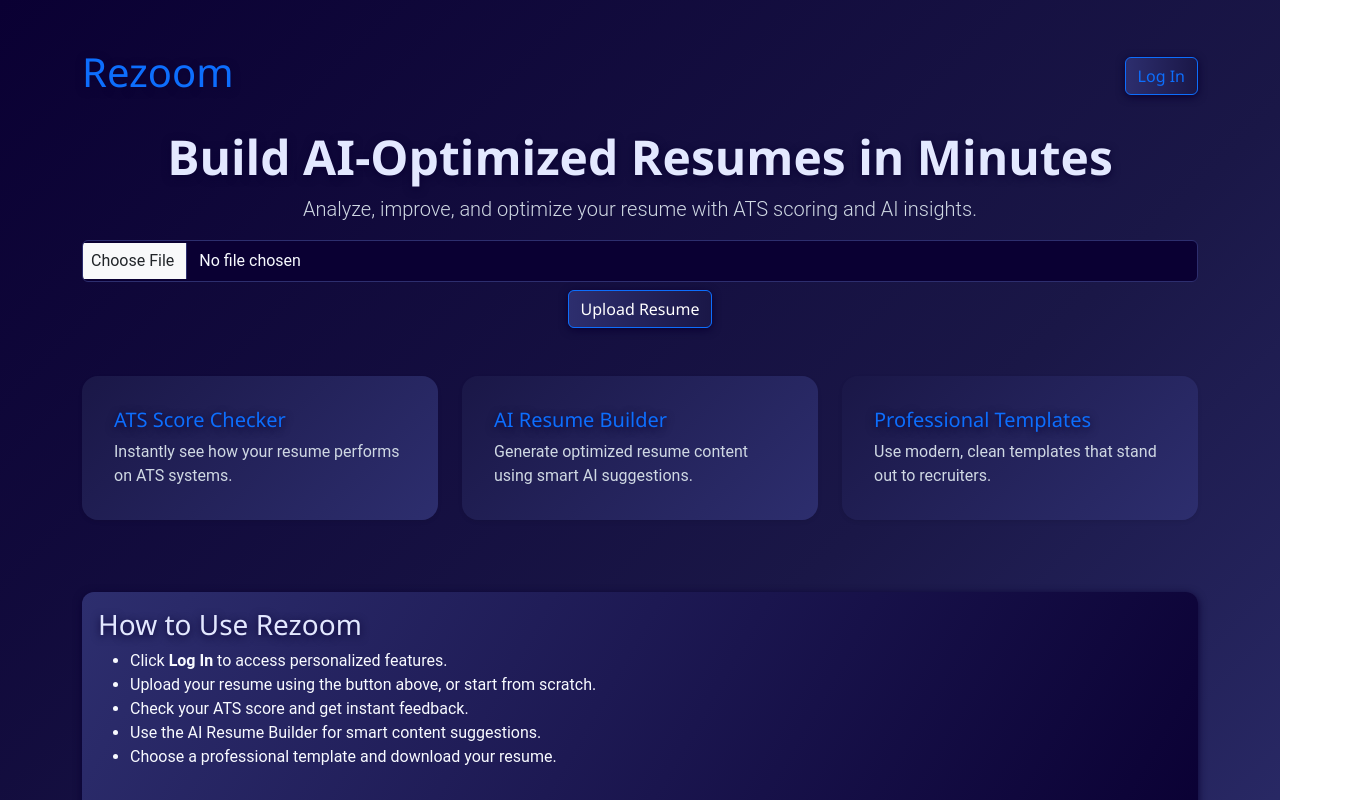
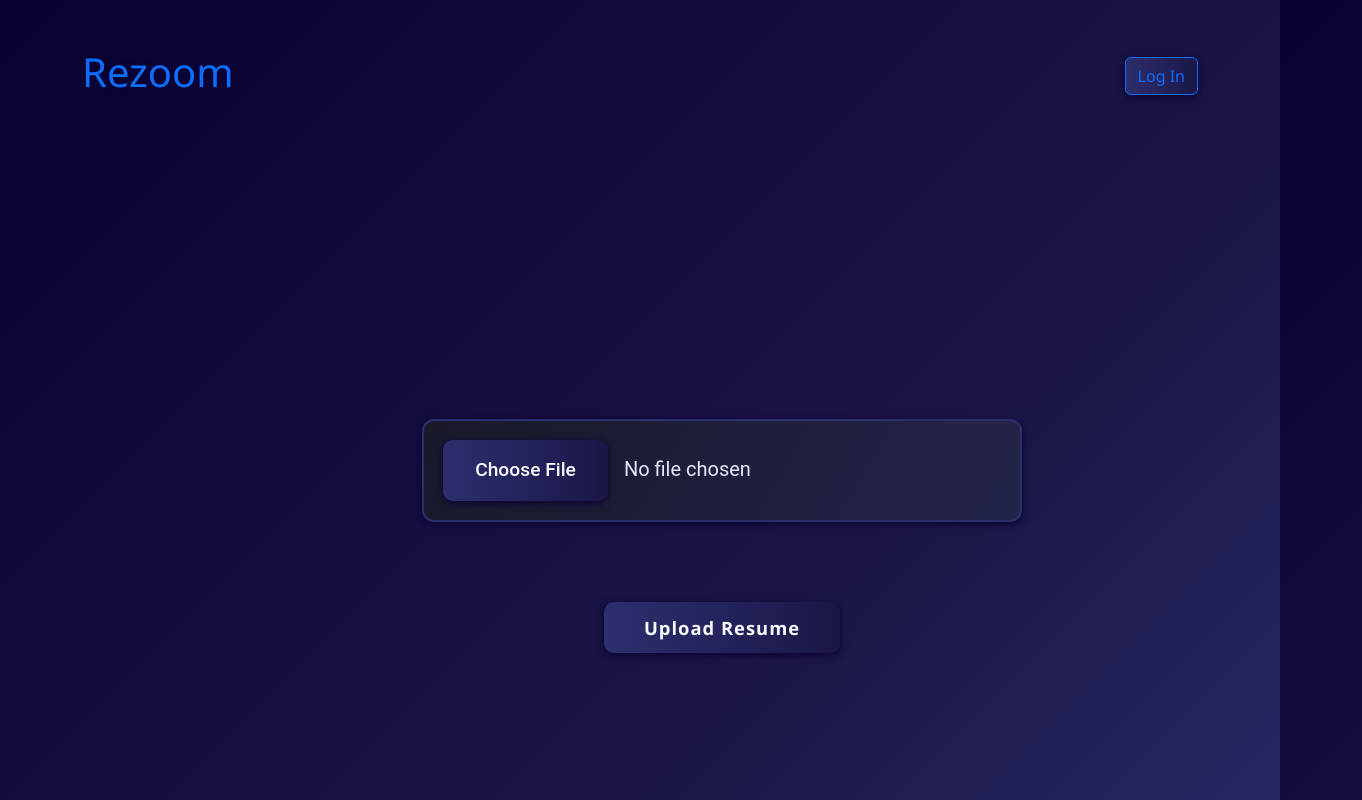
Before and after one commit to jaiii2909/rezoom, a React (Create React App) app: page /upload in a window 1280 px wide. Shown: the top 800 px of the page, 1362 px wide, since content can reach past the window. Built offline with nearby package versions, Linux system fonts and the light colour scheme.

Commit message:
Updated to v1.3

```diff
--- a/src/App.js
+++ b/src/App.js
@@ -1,12 +1,15 @@
 import React, { useState } from 'react';
+import { BrowserRouter as Router, Routes, Route, Link } from 'react-router-dom';
 import Modal from './Modal';
 import Card from './Card';
 import Upload from './Upload';
+import JobDescription from './JobDescription'; // you’ll create this new file
 
 function App() {
   const [isModalOpen, setModalOpen] = useState(false);
 
   return (
+    <Router>
       <div className="container py-5">
         <header className="d-flex justify-content-between align-items-center mb-4">
           <h1 className="text-primary">Rezoom</h1>
@@ -18,30 +21,57 @@
           </button>
         </header>
 
+        <Routes>
+          {/* Landing Page */}
+          <Route
+            path="/"
+            element={
+              <>
                 <div className="text-center mb-5">
-        <h2 className="display-5 fw-bold">Build AI-Optimized Resumes in Minutes</h2>
-        <p className="lead">Analyze, improve, and optimize your resume with ATS scoring and AI insights.</p>
-        <Upload />
+                  <h2 className="display-5 fw-bold">
+                    Build AI-Optimized Resumes in Minutes
+                  </h2>
+                  <p className="lead">
+                    Analyze, improve, and optimize your resume with ATS scoring and AI insights.
+                  </p>
+                  <div className="d-flex justify-content-center gap-3 mt-4">
+                    <Link to="/upload" className="btn btn-primary btn-lg">
+                      Analyze My Resume
+                    </Link>
+                    <Link to="/job-description" className="btn btn-outline-primary btn-lg">
+                      Compare With Job
+                    </Link>
+                  </div>
                 </div>
 
                 <div className="row">
                   <div className="col-md-4">
-          <Card title="ATS Score Checker" description="Instantly see how your resume performs on ATS systems." />
+                    <Card
+                      title="ATS Score Checker"
+                      description="Instantly see how your resume performs on ATS systems."
+                    />
                   </div>
                   <div className="col-md-4">
-          <Card title="AI Resume Builder" description="Generate optimized resume content using smart AI suggestions." />
+                    <Card
+                      title="AI Resume Builder"
+                      description="Generate optimized resume content using smart AI suggestions."
+                    />
                   </div>
                   <div className="col-md-4">
-          <Card title="Professional Templates" description="Use modern, clean templates that stand out to recruiters." />
+                    <Card
+                      title="Professional Templates"
+                      description="Use modern, clean templates that stand out to recruiters."
+                    />
                   </div>
                 </div>
 
-      {/* Instructions Section */}
                 <section className="instructions card mt-5">
                   <h3>How to Use Rezoom</h3>
                   <ul>
-          <li>Click <strong>Log In</strong> to access personalized features.</li>
-          <li>Upload your resume using the button above, or start from scratch.</li>
+                    <li>
+                      Click <strong>Log In</strong> to access personalized features.
+                    </li>
+                    <li>Choose whether to analyze your resume or compare it with a job description.</li>
                     <li>Check your ATS score and get instant feedback.</li>
                     <li>Use the AI Resume Builder for smart content suggestions.</li>
                     <li>Choose a professional template and download your resume.</li>
@@ -50,18 +80,33 @@
                     <strong>Tip:</strong> Hover over each card to learn more about its functionality!
                   </p>
                 </section>
+              </>
+            }
+          />
 
-      {/* Extra Section: Contact or Footer */}
+          {/* Upload Page */}
+          <Route path="/upload" element={<Upload />} />
+
+          {/* Job Description Page */}
+          <Route path="/job-description" element={<JobDescription />} />
+        </Routes>
+
         <footer className="footer mt-5 text-center">
           <hr />
           <p>
-          &copy; {new Date().getFullYear()} Rezoom &mdash; Crafted with <span style={{color: '#b39ddb'}}>deep purple</span> passion.<br />
-          Need help? <a href="mailto:support@rezoom.ai" style={{color: '#b39ddb'}}>Contact Support</a>
+            &copy; {new Date().getFullYear()} Rezoom &mdash; Crafted with{" "}
+            <span style={{ color: "#b39ddb" }}>deep purple</span> passion.
+            <br />
+            Need help?{" "}
+            <a href="mailto:support@rezoom.ai" style={{ color: "#b39ddb" }}>
+              Contact Support
+            </a>
           </p>
         </footer>
 
         <Modal isOpen={isModalOpen} onClose={() => setModalOpen(false)} />
       </div>
+    </Router>
   );
 }
 
--- a/src/Upload.js
+++ b/src/Upload.js
@@ -1,4 +1,3 @@
-// Upload.js
 import React, { useState, useEffect } from 'react';
 import axios from 'axios';
 
@@ -21,7 +20,7 @@
         } else {
           setDisplayScore(start);
         }
-      }, 20); // speed
+      }, 20);
     }
   }, [atsScore]);
 
@@ -56,58 +55,62 @@
     setLoading(false);
   };
 
-  // ✅ Format AI suggestions into bullet points
-  const renderSuggestions = () => {
-    if (!suggestions) return null;
-
-    const points = suggestions
-      .split('\n')
-      .map(p => p.trim())
-      .filter(p => p.length > 0);
-
-    return (
-      <ul style={{ paddingLeft: '20px' }}>
-        {points.map((point, index) => {
-          const words = point.split(' ');
-          const boldPart = words.slice(0, 3).join(' ');
-          const restPart = words.slice(3).join(' ');
-
-          return (
-            <li key={index} style={{ marginBottom: '8px', lineHeight: '1.5' }}>
-              <strong>{boldPart}</strong> {restPart}
-            </li>
-          );
-        })}
-      </ul>
-    );
-  };
-
-  // ✅ Function for color gradient based on score
   const getColor = (score) => {
-    if (score < 40) return "#ff4d4d"; // red
-    if (score < 70) return "#ffc107"; // yellow
-    return "#28a745"; // green
+    if (score < 40) return "#ff4d4d";
+    if (score < 70) return "#ffc107";
+    return "#28a745";
   };
 
   return (
-    <div className="mb-4">
-      <form onSubmit={handleUpload}>
+    <div className="upload-fullpage d-flex flex-column justify-content-center align-items-center min-vh-100">
+      <form
+        onSubmit={handleUpload}
+        className="upload-form d-flex flex-column align-items-center w-100"
+        style={{ maxWidth: 600, width: "100%" }}
+      >
         <input
           type="file"
           accept=".pdf"
-          className="form-control mb-2"
+          className="upload-input"
+          style={{
+            fontSize: "1.25rem",
+            padding: "1.2rem",
+            borderRadius: "12px",
+            background: "linear-gradient(120deg, #181a2a 0%, #23244a 100%)",
+            color: "#e3e8ff",
+            border: "2px solid #2d2e6e",
+            boxShadow: "0 2px 8px #0a0033",
+            width: "100%",
+            minHeight: "70px"
+          }}
           onChange={(e) => setFile(e.target.files[0])}
         />
-        <button className="btn btn-primary" type="submit" disabled={loading}>
+        <button
+          className="upload-btn"
+          type="submit"
+          disabled={loading}
+          style={{
+            fontSize: "1.15rem",
+            padding: "0.75rem 2.5rem",
+            borderRadius: "10px",
+            marginTop: "0.5rem",
+            background: "linear-gradient(90deg, #2d2e6e 0%, #1a1747 100%)",
+            color: "#f8faff",
+            border: "none",
+            boxShadow: "0 2px 8px #0a0033",
+            fontWeight: "600",
+            letterSpacing: "1px"
+          }}
+        >
           {loading ? 'Processing...' : 'Upload Resume'}
         </button>
       </form>
 
-      {message && <p className="mt-2">{message}</p>}
+      {message && <p className="mt-3">{message}</p>}
 
       {/* Resume Preview */}
       {parsedText && (
-  <div className="parsed-preview mt-3 p-3 border rounded">
+        <div className="parsed-preview mt-4 p-4 border rounded w-100" style={{ maxWidth: 700 }}>
           <h5>📄 Resume Preview:</h5>
           <p style={{ whiteSpace: 'pre-wrap' }}>
             {parsedText}
@@ -117,7 +120,7 @@
 
       {/* ATS Score - Circular Progress */}
       {atsScore !== null && (
-        <div className="mt-4 text-center">
+        <div className="mt-4 text-center w-100" style={{ maxWidth: 350 }}>
           <h5>📊 ATS Score:</h5>
           <div style={{ position: "relative", width: "150px", height: "150px", margin: "0 auto" }}>
             <svg width="150" height="150">
@@ -165,7 +168,7 @@
 
       {/* AI Suggestions */}
       {suggestions.length > 0 && (
-  <div className="ai-suggestions mt-3 p-3 border rounded">
+        <div className="ai-suggestions mt-4 p-4 border rounded w-100" style={{ maxWidth: 700 }}>
           <h5>💡 AI Suggestions:</h5>
           <ul className="mb-0">
             {suggestions.map((s, i) => (
--- a/src/index.css
+++ b/src/index.css
@@ -128,7 +128,7 @@
   transition: all 0.2s cubic-bezier(0.4,0,0.2,1);
 }
 
-/* Add to your index.css or App.css */
+
 .ai-suggestions,
 .parsed-preview {
   background: linear-gradient(120deg, #181a2a 0%, #23244a 100%);
@@ -145,3 +145,75 @@
 .parsed-preview p {
   color: #e3e8ff !important;
 }
+
+/* Upload fullpage covers entire viewport and centers content */
+.upload-fullpage {
+  min-height: 100vh;
+  width: 100vw;
+  display: flex;
+  flex-direction: column;
+  justify-content: center;
+  align-items: center;
+  background: none;
+  padding: 0;
+  margin: 0;
+}
+
+/* Center and enlarge the upload form */
+.upload-form {
+  width: 100%;
+  max-width: 400px;
+  margin: 3rem auto 2rem auto;
+  display: flex;
+  flex-direction: column;
+  align-items: center;
+  gap: 3rem;
+}
+
+/* Make input box larger and centered */
+.upload-input {
+  font-size: 1.35rem;
+  padding: 2rem 1.5rem;
+  border-radius: 16px;
+  background: linear-gradient(120deg, #181a2a 0%, #23244a 100%);
+  color: #e3e8ff;
+  border: 2px solid #2d2e6e;
+  box-shadow: 0 2px 12px #0a0033;
+  width: 100%;
+  min-height: 90px;
+  margin-bottom: 1.5rem;
+  text-align: center;
+}
+
+/* Style file selector button */
+.upload-input::file-selector-button {
+  font-size: 1.2rem;
+  padding: 1rem 2rem;
+  border-radius: 10px;
+  background: linear-gradient(90deg, #2d2e6e 0%, #1a1747 100%);
+  color: #f8faff;
+  border: none;
+  box-shadow: 0 2px 8px #0a0033;
+  font-weight: 500;
+  margin-right: 1rem;
+}
+
+/* Upload button larger and centered */
+.upload-btn {
+  font-size: 1.25rem;
+  padding: 1rem 3rem;
+  border-radius: 12px;
+  margin-top: 1rem;
+  background: linear-gradient(90deg, #2d2e6e 0%, #1a1747 100%);
+  color: #f8faff;
+  border: none;
+  box-shadow: 0 2px 12px #0a0033;
+  font-weight: 600;
+  letter-spacing: 1px;
+  align-self: center;
+}
+
+.upload-btn:hover {
+  background: linear-gradient(90deg, #1a1747 0%, #2d2e6e 100%);
+  color: #e3e8ff;
+}
```
Also changed, not shown: 1 other file (tests, documents, lock files or other folders). Lines whose indentation alone changed are shown as unchanged.
